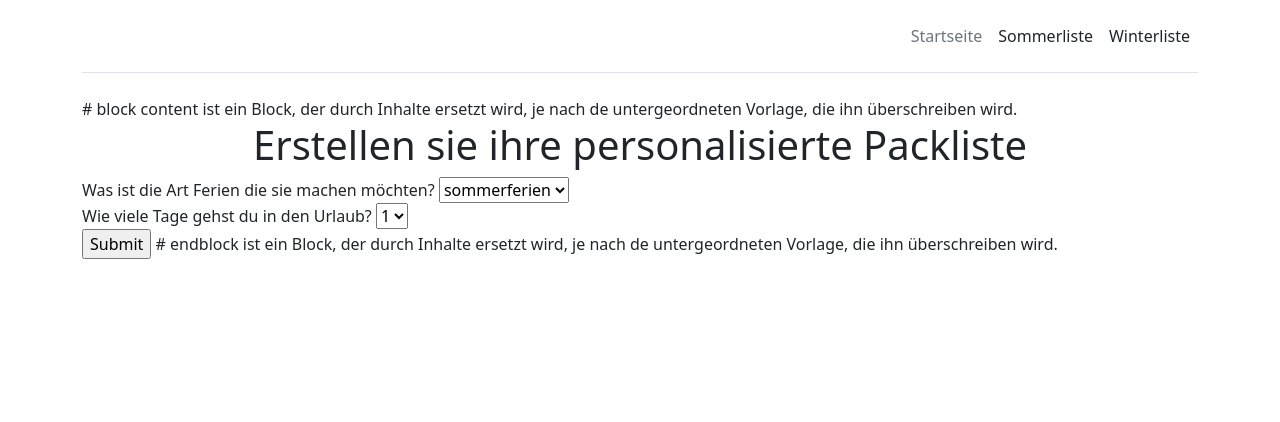
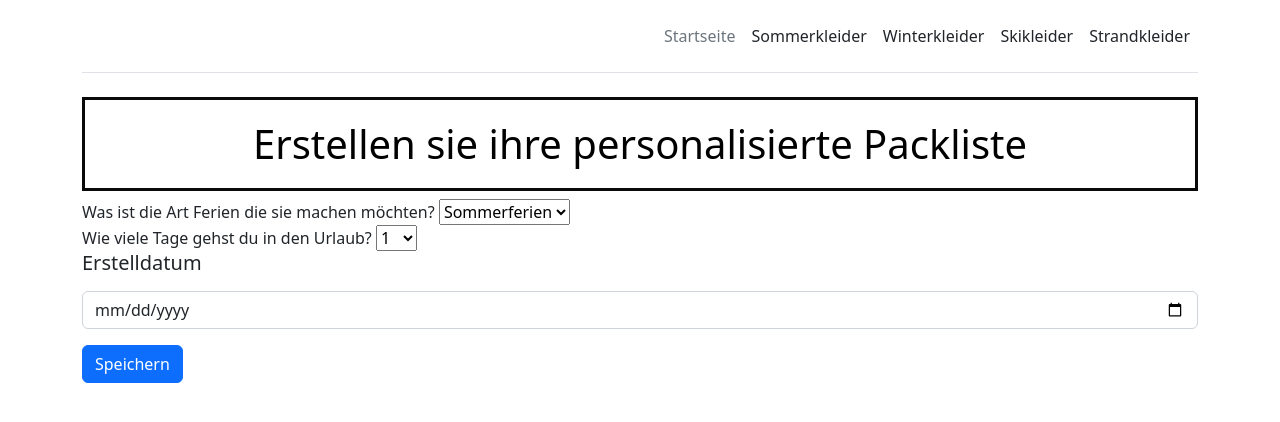
Before and after one commit to lucitsch/Pro_2_HS22, a Flask app: page / in a window 1280 px wide. Shown: the top 422 px of the page. Run offline with Flask 2, Linux system fonts and the light colour scheme; some libraries are stand-ins or nearby versions.

Commit message:
comments

```diff
--- a/Abschlussprojekt/main.py
+++ b/Abschlussprojekt/main.py
@@ -11,21 +11,38 @@ app = Flask(__name__)
 def start():
     return render_template('index.html')
 
-
-@app.route("/sommerferien", methods=['GET', 'POST'])
+#Sommerpackliste
+@app.route("/sommerkleider", methods=['GET', 'POST'])
 def sommer():
     if request.method == 'POST':
         print(request.form.getlist('mycheckbox'))
         return 'Ihre Auswahl wurde gespeicher. Klicken Sie weiter um Ihre Packliste einzusehen'
     return render_template('sommerkleider.html')
 
-@app.route("/winterferien", methods=['GET', 'POST'])
-def index():
+#Winterpackliste
+@app.route("/winterkleider", methods=['GET', 'POST'])
+def winter():
     if request.method == 'POST':
         print(request.form.getlist('mycheckbox'))
         return 'Ihre Auswahl wurde gespeicher. Klicken Sie weiter um Ihre Packliste einzusehen'
     return render_template('winterkleider.html')
 
+#Skipackliste
+@app.route("/skikleider", methods=['GET', 'POST'])
+def ski():
+    if request.method == 'POST':
+        print(request.form.getlist('mycheckbox'))
+        return 'Ihre Auswahl wurde gespeicher. Klicken Sie weiter um Ihre Packliste einzusehen'
+    return render_template('skiferien.html')
 
+#Strandkleider
+@app.route("/strandkleider", methods=['GET', 'POST'])
+def strand():
+    if request.method == 'POST':
+        print(request.form.getlist('mycheckbox'))
+        return 'Ihre Auswahl wurde gespeicher. Klicken Sie weiter um Ihre Packliste einzusehen'
+    return render_template('strandferien.html')
+
+#Ruft Internetseite auf
 if __name__ == "__main__":
     app.run(debug=True, port=5007)
--- a/Abschlussprojekt/static/bootstrap/style/stylesheet.css
+++ b/Abschlussprojekt/static/bootstrap/style/stylesheet.css
@@ -1,6 +1,6 @@
 h1 {
-    border: 2px #eee solid;
-    color: brown;
+    border: 3px #0a0a0a solid;
+    color: black;
     text-align: center;
-    padding: 10px;
+    padding: 20px;
 }
--- a/Abschlussprojekt/templates/header.jinja
+++ b/Abschlussprojekt/templates/header.jinja
@@ -15,8 +15,12 @@
 
       <ul class="nav col-12 col-md-auto mb-2 justify-content-center mb-md-0">
         <li><a href="{{ url_for('start') }}" class="nav-link px-2 link-secondary">Startseite</a></li>
-        <li><a href="{{ url_for('sommer') }}" class="nav-link px-2 link-dark">Sommerliste</a></li>
-        <li><a href="{{ url_for('index') }}" class="nav-link px-2 link-dark">Winterliste</a></li>
+        <li><a href="{{ url_for('sommer') }}" class="nav-link px-2 link-dark">Sommerkleider</a></li>
+        <li><a href="{{ url_for('winter') }}" class="nav-link px-2 link-dark">Winterkleider</a></li>
+        <li><a href="{{ url_for('ski') }}" class="nav-link px-2 link-dark">Skikleider</a></li>
+        <li><a href="{{ url_for('strand') }}" class="nav-link px-2 link-dark">Strandkleider</a></li>
+
+
       </ul>
 
     </header>
--- a/Abschlussprojekt/templates/index.html
+++ b/Abschlussprojekt/templates/index.html
@@ -1,23 +1,23 @@
+<!-- header übernommen von jinja Datei -->
 {% include 'header.jinja' %}
 
-{% block content %}
-
-# block content ist ein Block, der durch Inhalte ersetzt wird, je nach de untergeordneten Vorlage, die ihn überschreiben wird.
-
-
+<!-- Bootstrap von stylesheet übernommen -->
 <div class="text-center">
+    <link rel="stylesheet" href="{{ url_for('static', filename= 'bootstrap/style/stylesheet.css') }}">
     <h1>{% block title %} Erstellen sie ihre personalisierte Packliste{% endblock %}</h1>
 </div>
+
+<!-- erstes Dropdownmenü -->
 <div class="dropdown">
     <label for="quality">Was ist die Art Ferien die sie machen möchten?</label>
     <select id="quality" name="quality">
-      <option value="Sommerferien">sommerferien</option>
-      <option value="Winterferien">winterferien</option>
-      <option value="Skiferien">skiferien</option>
-      <option value="Strandferien">strandferien</option>
+      <option value="Sommerferien">Sommerferien</option>
+      <option value="Winterferien">Winterferien</option>
+      <option value="Skiferien">Skiferien</option>
+      <option value="Strandferien">Strandferien</option>
+    </select>
 
-
-    </select>
+<!-- zweites Dropdownmenü -->
 </div>
 <div class="dropdown">
     <label for="quality">Wie viele Tage gehst du in den Urlaub?</label>
@@ -26,11 +26,26 @@
       <option value="2">2</option>
       <option value="3">3</option>
       <option value="4">4</option>
+      <option value="1">5</option>
+      <option value="2">6</option>
+      <option value="3">7</option>
+      <option value="4">8</option>
+      <option value="1">9</option>
+      <option value="2">10</option>
+      <option value="3">11</option>
+      <option value="4">12</option>
+      <option value="3">13</option>
+      <option value="4">14</option>
     </select>
+
+<!-- Angabe des Erstelldatums der Packliste -->
 </div>
+<form method="POST">
+  <div class="mb-3">
+    <label for="deadlline" class="form-label"><h5>Erstelldatum</h5></label>
+    <input type="date" class="form-control" id="deadlline" name="deadline">
+  </div>
 
-<input type="submit">
-
-# endblock ist ein Block, der durch Inhalte ersetzt wird, je nach de untergeordneten Vorlage, die ihn überschreiben wird.
-
-{% endblock %}
+<!-- Button um die Einstellungen zu speichern -->
+  <button type="submit" class="btn btn-primary">Speichern</button>
+</form>
```
Also changed, not shown: Abschlussprojekt/templates/base.html (deleted, +0 -37 lines), Abschlussprojekt/templates/schem.sql (added, +8 -0 lines), Abschlussprojekt/templates/skiferien.html (+20 -4 lines), Abschlussprojekt/templates/sommerkleider.html (+19 -2 lines), Abschlussprojekt/templates/strandferien.html (+20 -3 lines), Abschlussprojekt/templates/winterkleider.html (+26 -9 lines), Abschlussprojekt/README.md.
